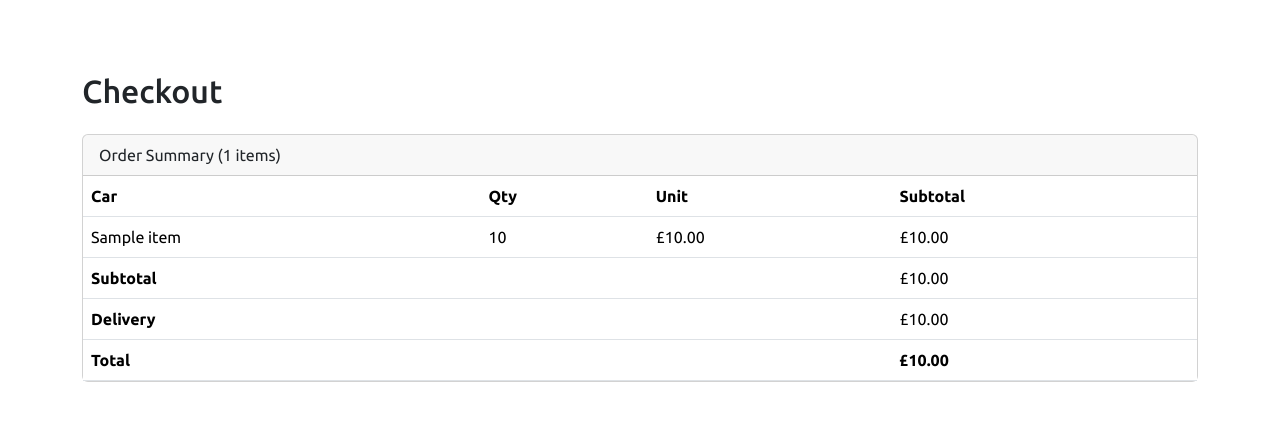
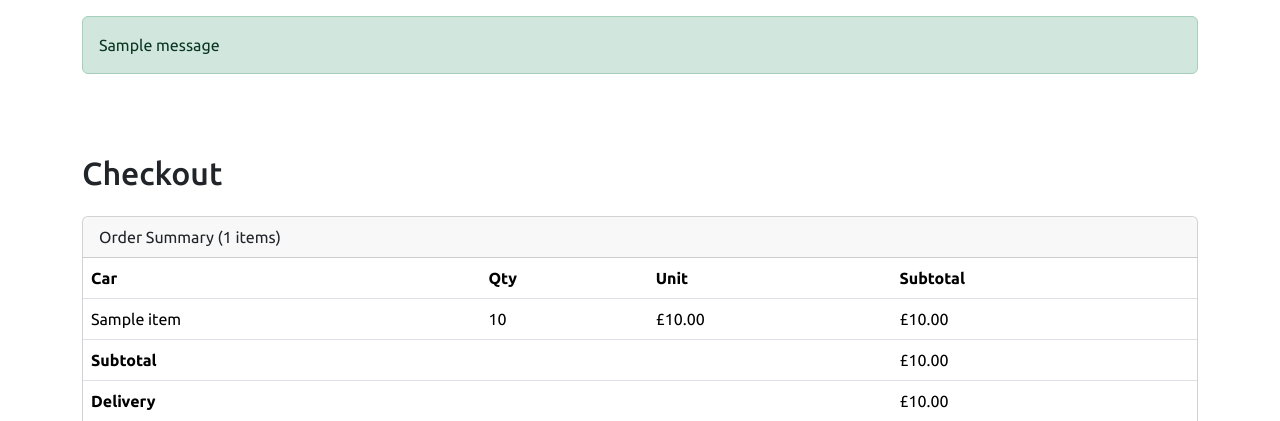
Before and after one commit to KC-85/Modern-Classics, a Django app: template templates/checkout/checkout.html in a window 1280 px wide. Shown: the part 48-469 px from the top of the page. Run offline with Django 5.2, Linux system fonts and the light colour scheme; the template is opened without the code that fills it: most values are stand-ins (such as "Sample title", 1, 10 or a date in 2020); one stand-in notice (Sample message) is shown; form fields are guessed from the names that the template uses; some libraries are stand-ins or nearby versions.

Commit message:
Add alert messages

```diff
--- a/templates/base.html
+++ b/templates/base.html
@@ -59,6 +59,21 @@
     </nav>
   </header>
 
+  {% if messages %}
+  <div class="container mt-3">
+    {% for message in messages %}
+      <div class="alert
+        {% if message.level == DEFAULT_MESSAGE_LEVELS.ERROR %} alert-danger
+        {% elif message.level == DEFAULT_MESSAGE_LEVELS.WARNING %} alert-warning
+        {% elif message.level == DEFAULT_MESSAGE_LEVELS.SUCCESS %} alert-success
+        {% else %} alert-info
+        {% endif %} mb-2" role="alert">
+        {{ message }}
+      </div>
+    {% endfor %}
+  </div>
+  {% endif %}
+
   <main>
     {% block content %}{% endblock %}
   </main>
```
